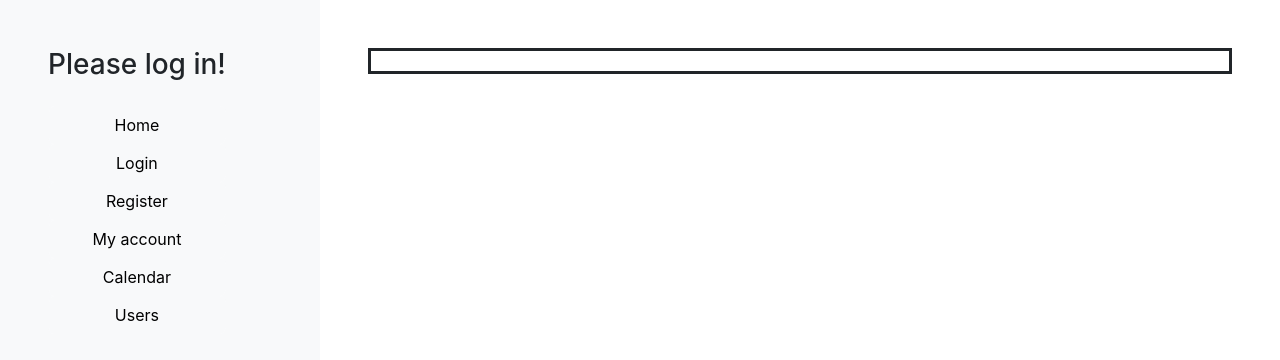
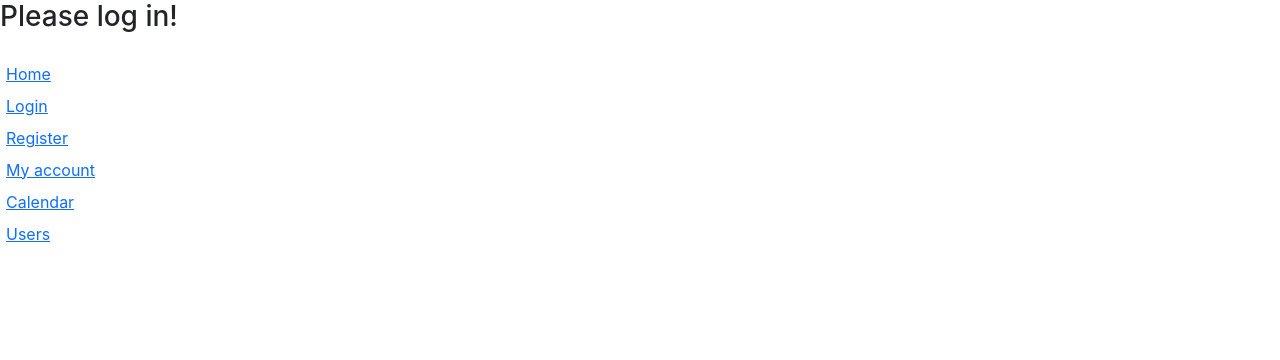
Before and after one commit to TypeAndrew/GooseTrack, a React (Create React App) app: page /GooseTrack/tasks in a window 1280 px wide. Shown: the top 360 px of the page. Built offline with nearby package versions, Linux system fonts and the light colour scheme.

Commit message:
CSS MODULES FOR LAYOUT

```diff
--- a/src/components/Layout/AuthNavigate/AuthNavigate.jsx
+++ b/src/components/Layout/AuthNavigate/AuthNavigate.jsx
@@ -1,14 +1,15 @@
-//import { useEffect } from 'react';
-
 import { useDispatch, useSelector } from 'react-redux';
 import { NavLink } from 'react-router-dom';
 
 import { selectAuthToken } from '../../../Redux/auth/auth.selector';
 import { logoutAction } from '../../../Redux/auth/auth.slice';
 import { Button } from '../../Button/Button';
+import classNames from 'classnames';
+import styles from './AuthNavigate.module.css';
 
 const getActiveClassName = ({ isActive }) => {
-  return isActive ? 'btn nav-btn btn-light active' : 'btn nav-btn btn-light';
+  // return isActive ? ' nav-btn btn-light active' : ' nav-btn btn-light';
+   return isActive ? styles.navButtonActive : styles.navButton;
 };
 
 export const Navigation = () => {
@@ -18,19 +19,19 @@ export const Navigation = () => {
 
 
   return (
-    <div className="d-flex flex-column justify-content-between h-100">
-      <div className="d-flex flex-column justify-content-between">
+    <div >
+      <div className={classNames(styles.navigation)}>
         {!token && <h2 className="h3 mb-4">Please log in!</h2>}
         <div>{token?.user.email}</div>
         <div>{token?.user.name}</div>
-
-
 
         {token ? (
           <>
 
             <NavLink to="contacts" end className={getActiveClassName}>
+
                 Contacts
+
             </NavLink>
 
             <Button className="btn-danger mt-5" onClick={() => dispatch(logoutAction())}>Log Out</Button>
@@ -38,24 +39,37 @@ export const Navigation = () => {
         ) : (
             <>
             <NavLink to="home" className={getActiveClassName}>
+
                   Home
+
             </NavLink>
             <NavLink to="login" className={getActiveClassName}>
+
                 Login
+
             </NavLink>
 
             <NavLink to="register" className={getActiveClassName}>
+
                 Register
+
               </NavLink>
+
             <NavLink to="account" className={getActiveClassName}>
+
                   My account
+
             </NavLink>
 
             <NavLink to="calendar" className={getActiveClassName}>
+
                 Calendar
+
             </NavLink>
             <NavLink to="users" end className={getActiveClassName}>
+
                   Users
+
             </NavLink>
 
           </>
--- /dev/null
+++ b/src/components/Layout/AuthNavigate/AuthNavigate.module.css
@@ -0,0 +1,23 @@
+.navigation {
+    display: flex;
+    flex-direction: column;
+    justify-content: space-between;
+
+}
+
+.navButton {
+    padding: 4px 6px;
+
+    border: none;
+
+    width: auto;
+
+}
+
+.navButtonActive {
+    padding: 4px 6px;
+    background: lightblue;
+    border: none;
+
+
+}
--- a/src/components/Layout/MainLayout.jsx
+++ b/src/components/Layout/MainLayout.jsx
@@ -1,19 +1,17 @@
 import { ToastContainer } from 'react-toastify';
-
-
+import classNames from 'classnames';
+import styles from './MainLayout.module.css';
 import { Sidebar } from './SlideBar/SlideBar';
 
 export const Layout = ({ children }) => {
   return (
     <>
-      <div className="d-flex flex-row">
+      <div className={classNames(styles.mainlayout)} >
         <Sidebar />
 
         <main
-          className="tab-content p-5 h-100 col-9"
-          style={{ minHeight: '100vh' }}
         >
-          <div  className="tab-pane fade show active">{children}</div>
+          <div>{children}</div>
         </main>
       </div>
 
--- /dev/null
+++ b/src/components/Layout/MainLayout.module.css
@@ -0,0 +1,4 @@
+.mainlayout {
+    display: flex;
+    flex-direction: row;
+}
--- a/src/components/Layout/SlideBar/SlideBar.jsx
+++ b/src/components/Layout/SlideBar/SlideBar.jsx
@@ -3,12 +3,9 @@ import { Navigation } from '../AuthNavigate/AuthNavigate';
 export const Sidebar = () => {
   return (
     <aside
-      className="nav nav-pills p-5 bg-light col-3"
-      style={{ height: 'auto' }}
+
     >
       <div
-        className="d-flex flex-column"
-        style={{ position: 'sticky', top: 30, left: 0, height: '88vh' }}
       >
         <Navigation />
       </div>
```
Also changed, not shown: src/components/Layout/SlideBar/SlideBar.module.css (added). Lines whose indentation alone changed are shown as unchanged.
